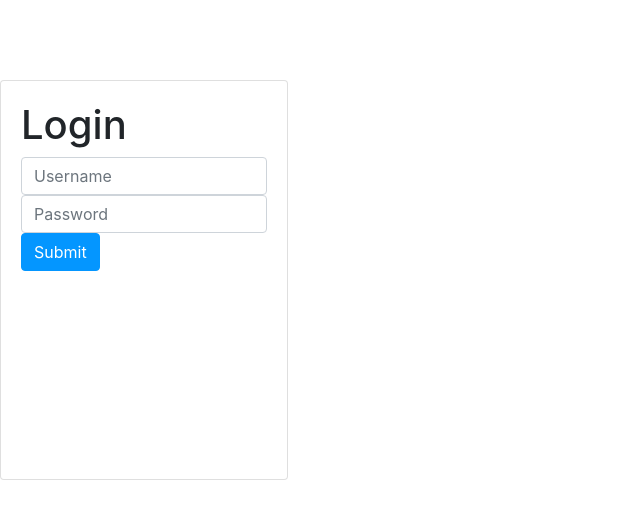
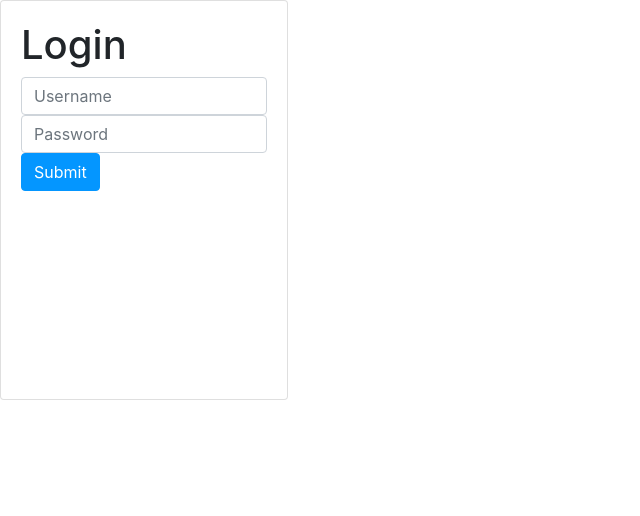
Before and after one commit to Henry-Cook/Escape-From-A-Random-Planet-Thats-In-Space-Some-Where, a React (Create React App) app in the folder client/: page /login in a window 1280 px wide. Shown: the top 516 px of the page, without its empty margins (0-640 px from the left). Built offline with nearby package versions, Linux system fonts and the light colour scheme; no server answers; a web font is replaced by a local one.

Commit message:
Signup working, login/signup routes added"

```diff
--- a/client/src/App.js
+++ b/client/src/App.js
@@ -1,7 +1,8 @@
 import React, { useEffect, useState } from "react";
 import "./App.css";
 import Main from "./containers/main/Main";
-import LoginSignUp from "./screens/login_signup/LoginSignUp";
+import Signup from "./components/signup/Signup";
+import Login from "./components/login/Login";
 import { Route, useHistory } from "react-router-dom";
 import {
   loginUser,
@@ -9,18 +10,19 @@ import {
   verifyUser,
   removeToken,
 } from "./services/auth";
+import Layout from "./layouts/Layout";
 
 function App() {
   const [currentUser, setCurrentUser] = useState(null);
   const history = useHistory();
 
-  // useEffect(() => {
-  //   const handleVerify = async => {
-  //     const userData = await verifyUser();
-  //     setCurrentUser(userData)
-  //   }
-  //   handleVerify()
-  // }, [])
+  useEffect(() => {
+    const handleVerify = async () => {
+      const userData = await verifyUser();
+      setCurrentUser(userData);
+    };
+    handleVerify();
+  }, []);
 
   const loginSubmit = async (loginData) => {
     const userData = await loginUser(loginData);
@@ -28,15 +30,27 @@ function App() {
     history.push("/");
   };
 
+  const registerSubmit = async (registerData) => {
+    const userData = await registerUser(registerData);
+    setCurrentUser(userData);
+    history.push("/");
+  };
+
   return (
     <>
-      <Route path="/" exact>
-        <Main />
-      </Route>
+      <Layout currentUser={currentUser}>
+        <Route path="/signup">
+          <Signup registerSubmit={registerSubmit} />
+        </Route>
 
-      <Route>
-        <LoginSignUp path="/login" exact loginSubmit={loginSubmit} />
-      </Route>
+        <Route path="/login">
+          <Login loginSubmit={loginSubmit} />
+        </Route>
+
+        <Route path="/" exact>
+          <Main />
+        </Route>
+      </Layout>
     </>
   );
 }
--- a/client/src/components/login/Login.jsx
+++ b/client/src/components/login/Login.jsx
@@ -0,0 +1,50 @@
+import React, { useState } from "react";
+import { Card, FormControl, Button } from "react-bootstrap";
+
+export default function Login(props) {
+  const [formData, setFormData] = useState({
+    username: "",
+    password: "",
+  });
+
+  const handleChange = (e) => {
+    const { name, value } = e.target;
+    setFormData((prevState) => ({
+      ...prevState,
+      [name]: value,
+    }));
+  };
+
+  return (
+    <>
+      <div className="login-div">
+        <Card style={{ width: "18rem", height: "25rem" }}>
+          <Card.Body>
+            <h1 className="login-title">Login</h1>
+            <form
+              onSubmit={(e) => {
+                e.preventDefault();
+                props.loginSubmit(formData);
+              }}
+            >
+              <FormControl
+                placeholder="Username"
+                name="username"
+                onChange={handleChange}
+              />
+              <FormControl
+                onChange={handleChange}
+                placeholder="Password"
+                type="password"
+                name="password"
+              />
+              <Button type="submit" variant="info">
+                Submit
+              </Button>
+            </form>
+          </Card.Body>
+        </Card>
+      </div>
+    </>
+  );
+}
--- a/client/src/screens/login_signup/LoginSignUp.jsx
+++ b/client/src/components/signup/Signup.jsx
@@ -1,8 +1,7 @@
 import React, { useState } from "react";
-import "./loginSignup.css";
 import { Card, FormControl, Button } from "react-bootstrap";
 
-export default function LoginSignUp(props) {
+export default function Login(props) {
   const [formData, setFormData] = useState({
     username: "",
     password: "",
@@ -21,11 +20,11 @@ export default function LoginSignUp(props) {
       <div className="login-div">
         <Card style={{ width: "18rem", height: "25rem" }}>
           <Card.Body>
-            <h1 className="login-title">Login</h1>
+            <h1 className="login-title">Signup</h1>
             <form
               onSubmit={(e) => {
                 e.preventDefault();
-                props.loginSubmit(formData);
+                props.registerSubmit(formData);
               }}
             >
               <FormControl
--- a/client/src/containers/main/Main.jsx
+++ b/client/src/containers/main/Main.jsx
@@ -1,11 +1,10 @@
 import React from "react";
-import Layout from "../../layouts/Layout";
 import "./main.css";
 
 export default function Main() {
   return (
     <div>
-      <Layout></Layout>
+      <h1>Hey</h1>
     </div>
   );
 }
--- a/client/src/layouts/Layout.jsx
+++ b/client/src/layouts/Layout.jsx
@@ -3,7 +3,11 @@ import { Navbar } from "react-bootstrap";
 import "./layout.css";
 
 export default function Layout(props) {
+  const { currentUser, children } = props;
+
   return (
+    <>
+      {currentUser && (
         <div>
           <Navbar bg="dark">
             <Navbar.Brand href="#home">
@@ -17,7 +21,9 @@ export default function Layout(props) {
             </Navbar.Brand>
             <h1 className="nav-title">Escape the Global Object</h1>
           </Navbar>
-      <main>{props.children}</main>
         </div>
+      )}
+      <main>{children}</main>
+    </>
   );
 }
--- a/client/src/screens/login_signup/loginSignup.css
+++ /dev/null
@@ -1,3 +0,0 @@
-.login-div {
-  margin: 10vh auto;
-}
```
Also changed, not shown: 1 other file (tests, documents, lock files or other folders). Lines whose indentation alone changed are shown as unchanged.
